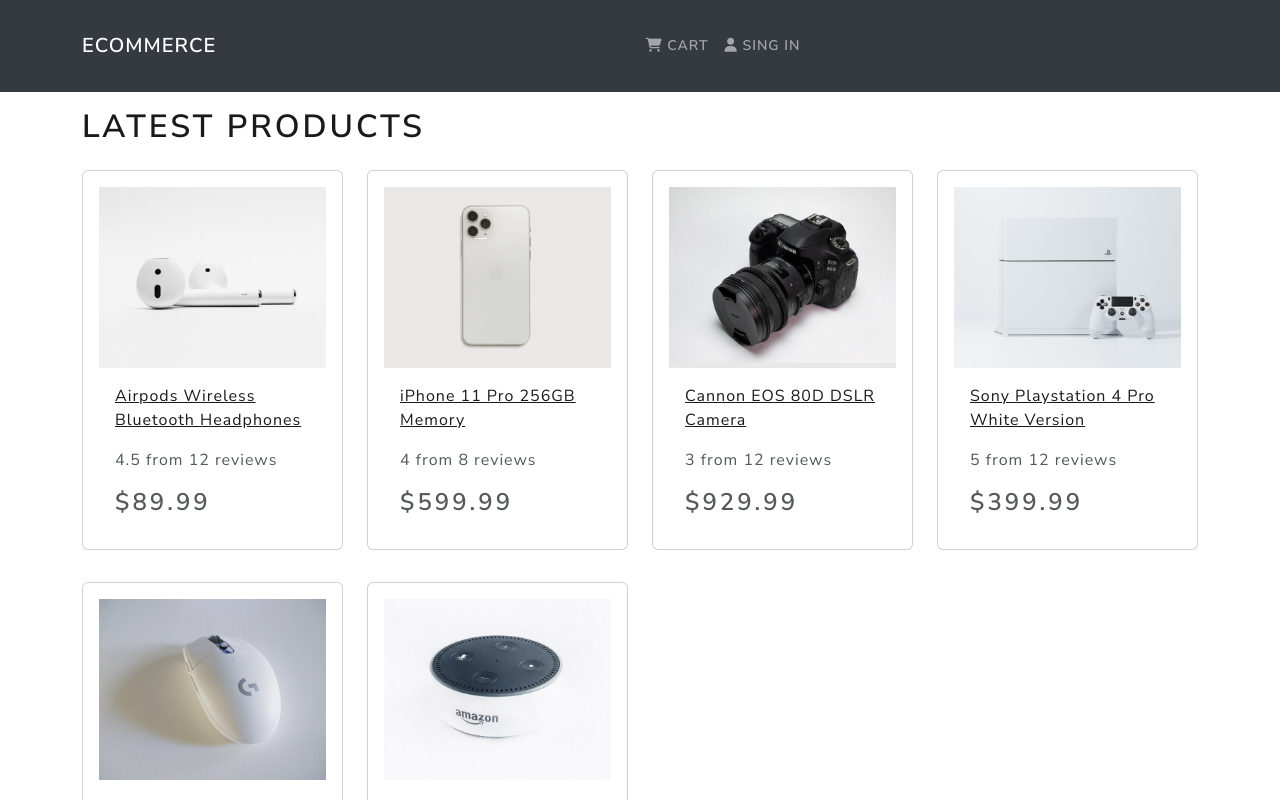
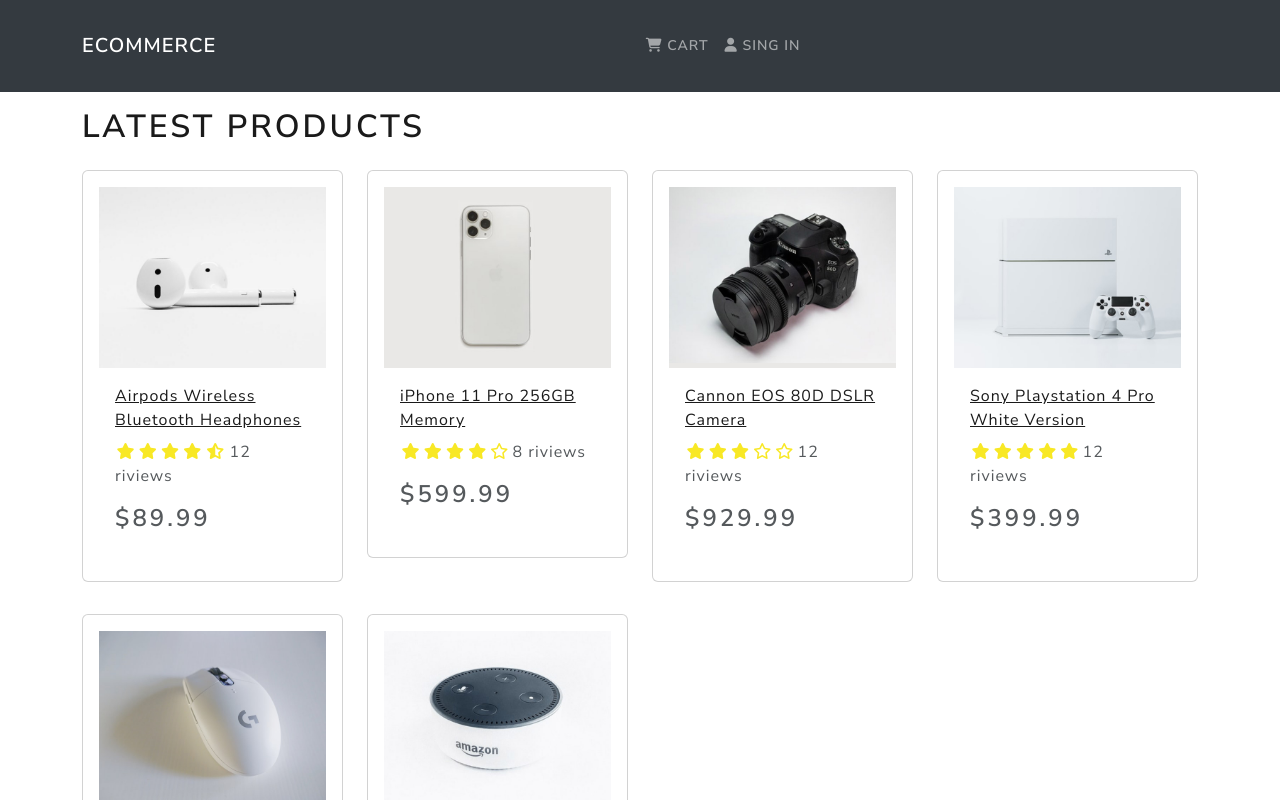
Before and after one commit to adnaandeveloper/eCommerce, a React (Create React App) app in the folder frontend/: page / in a window 1280 px wide. Shown: the top 800 px of the page. Built offline with nearby package versions, Linux system fonts and the light colour scheme.

Commit message:
added Rating component and routing

```diff
--- a/frontend/package.json
+++ b/frontend/package.json
@@ -6,9 +6,13 @@
     "@testing-library/jest-dom": "^5.16.5",
     "@testing-library/react": "^13.4.0",
     "@testing-library/user-event": "^13.5.0",
+    "install": "^0.13.0",
+    "npm": "^9.6.1",
     "react": "^18.2.0",
     "react-bootstrap": "^2.7.2",
     "react-dom": "^18.2.0",
+    "react-router-bootstrap": "^0.26.2",
+    "react-router-dom": "^6.9.0",
     "react-scripts": "5.0.1",
     "web-vitals": "^2.1.4"
   },
--- a/frontend/src/App.js
+++ b/frontend/src/App.js
@@ -1,4 +1,5 @@
 import React from 'react';
+import { Route, Routes, BrowserRouter } from 'react-router-dom';
 import Footer from './components/Footer';
 import Header from './components/Header';
 import { Container } from 'react-bootstrap';
@@ -6,16 +7,18 @@
 
 const App = () => {
   return (
-    <>
+    <BrowserRouter>
       <Header />
 
       <main className="py-3">
         <Container>
-          <HomeScreen />
+          <Routes>
+            <Route path="/" element={<HomeScreen />} />
+          </Routes>
         </Container>
       </main>
       <Footer />
-    </>
+    </BrowserRouter>
   );
 };
 
--- a/frontend/src/components/Product.js
+++ b/frontend/src/components/Product.js
@@ -1,5 +1,6 @@
 import React from 'react';
 import { Card } from 'react-bootstrap';
+import Rating from './Rating';
 
 const Product = ({ product }) => {
   return (
@@ -14,9 +15,10 @@
           </Card.Title>
         </a>
         <Card.Text as="div">
-          <div className="my-3">
-            {product.rating} from {product.numReviews} reviews
-          </div>
+          <Rating
+            value={product.rating}
+            text={`${product.numReviews} riviews`}
+          />
         </Card.Text>
 
         <Card.Text as="h3">${product.price}</Card.Text>
--- /dev/null
+++ b/frontend/src/components/Rating.js
@@ -0,0 +1,85 @@
+import React from 'react';
+import PropTypes from 'prop-types';
+const Rating = ({ value, text, color }) => {
+  return (
+    <div className="rating">
+      <span>
+        <i
+          style={{ color }}
+          className={
+            value >= 1
+              ? 'fas fa-star'
+              : value >= 0.5
+              ? 'fas fa-star-half-alt'
+              : 'far fa-star'
+          }
+        ></i>
+      </span>
+
+      <span>
+        <i
+          style={{ color }}
+          className={
+            value >= 2
+              ? 'fas fa-star'
+              : value >= 1.5
+              ? 'fas fa-star-half-alt'
+              : 'far fa-star'
+          }
+        ></i>
+      </span>
+
+      <span>
+        <i
+          style={{ color }}
+          className={
+            value >= 3
+              ? 'fas fa-star'
+              : value >= 2.5
+              ? 'fas fa-star-half-alt'
+              : 'far fa-star'
+          }
+        ></i>
+      </span>
+
+      <span>
+        <i
+          style={{ color }}
+          className={
+            value >= 4
+              ? 'fas fa-star'
+              : value >= 3.5
+              ? 'fas fa-star-half-alt'
+              : 'far fa-star'
+          }
+        ></i>
+      </span>
+
+      <span>
+        <i
+          style={{ color }}
+          className={
+            value >= 5
+              ? 'fas fa-star'
+              : value >= 4.5
+              ? 'fas fa-star-half-alt'
+              : 'far fa-star'
+          }
+        ></i>
+      </span>
+      <span>{text && text}</span>
+    </div>
+  );
+};
+
+Rating.defaultProps = {
+  color: '#f8e825',
+};
+
+Rating.prototype = {
+  value: PropTypes.number.isRequired,
+  text: PropTypes.string.isRequired,
+  color: PropTypes.string,
+};
+
+export default Rating;
--- a/frontend/src/index.css
+++ b/frontend/src/index.css
@@ -1,3 +1,10 @@
 main {
   min-height: 80vh;
 }
+
+h3 {
+  padding: 1rem 0;
+}
+.rating span {
+  margin: 0.1rem;
+}
--- a/frontend/src/index.js
+++ b/frontend/src/index.js
@@ -1,8 +1,9 @@
 import React from 'react';
 import ReactDOM from 'react-dom/client';
+import App from './App';
+
 import './bootstrap.min.css';
 import './index.css';
-import App from './App';
 import reportWebVitals from './reportWebVitals';
 
 const root = ReactDOM.createRoot(document.getElementById('root'));
--- a/frontend/src/screens/HomeScreen.js
+++ b/frontend/src/screens/HomeScreen.js
@@ -9,7 +9,7 @@
       <h1> latest Products</h1>
       <Row>
         {products.map((product) => (
-          <Col sm={12} md={6} lg={4} xl={3}>
+          <Col key={product._id} sm={12} md={6} lg={4} xl={3}>
             {<Product product={product} />}
           </Col>
         ))}
```
Also changed, not shown: 1 other file (tests, documents, lock files or other folders).
